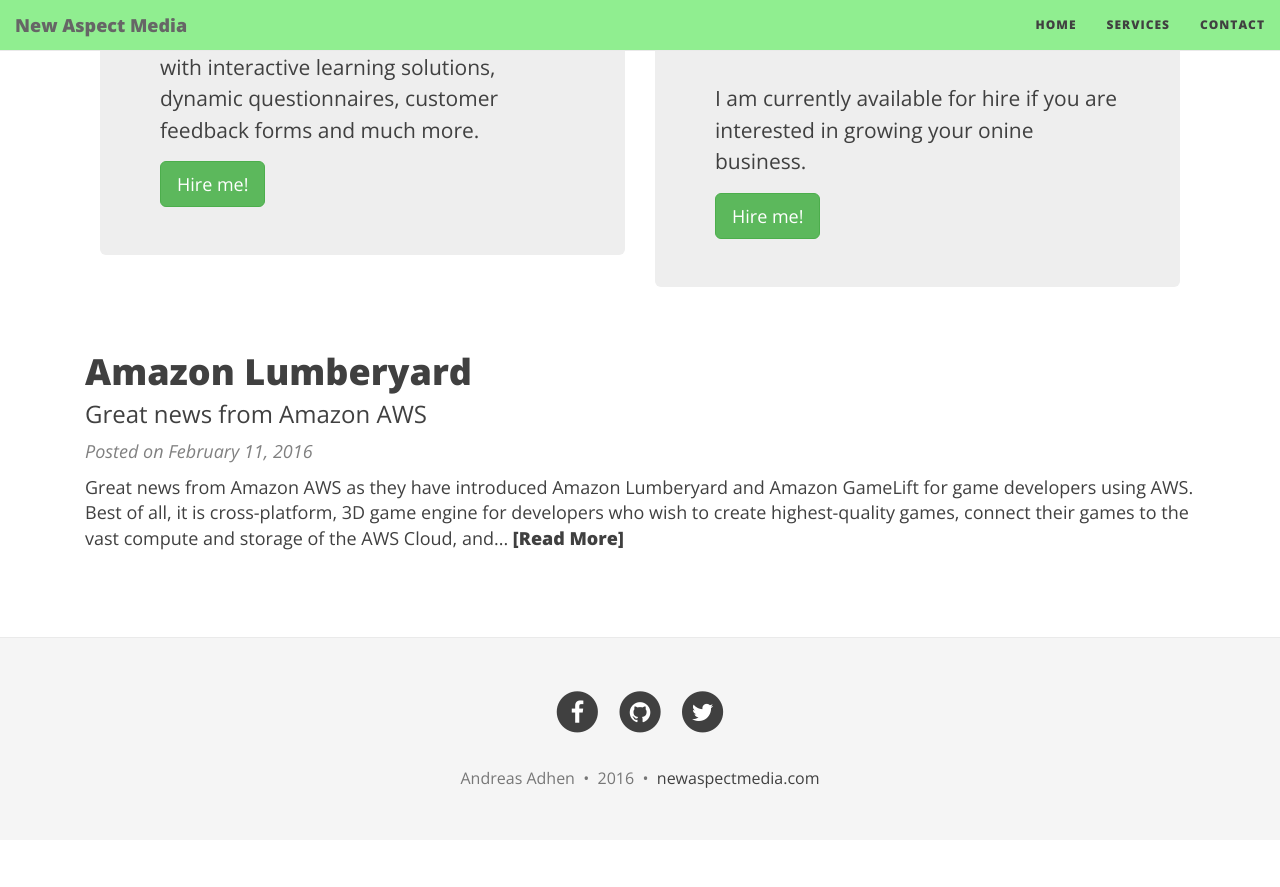
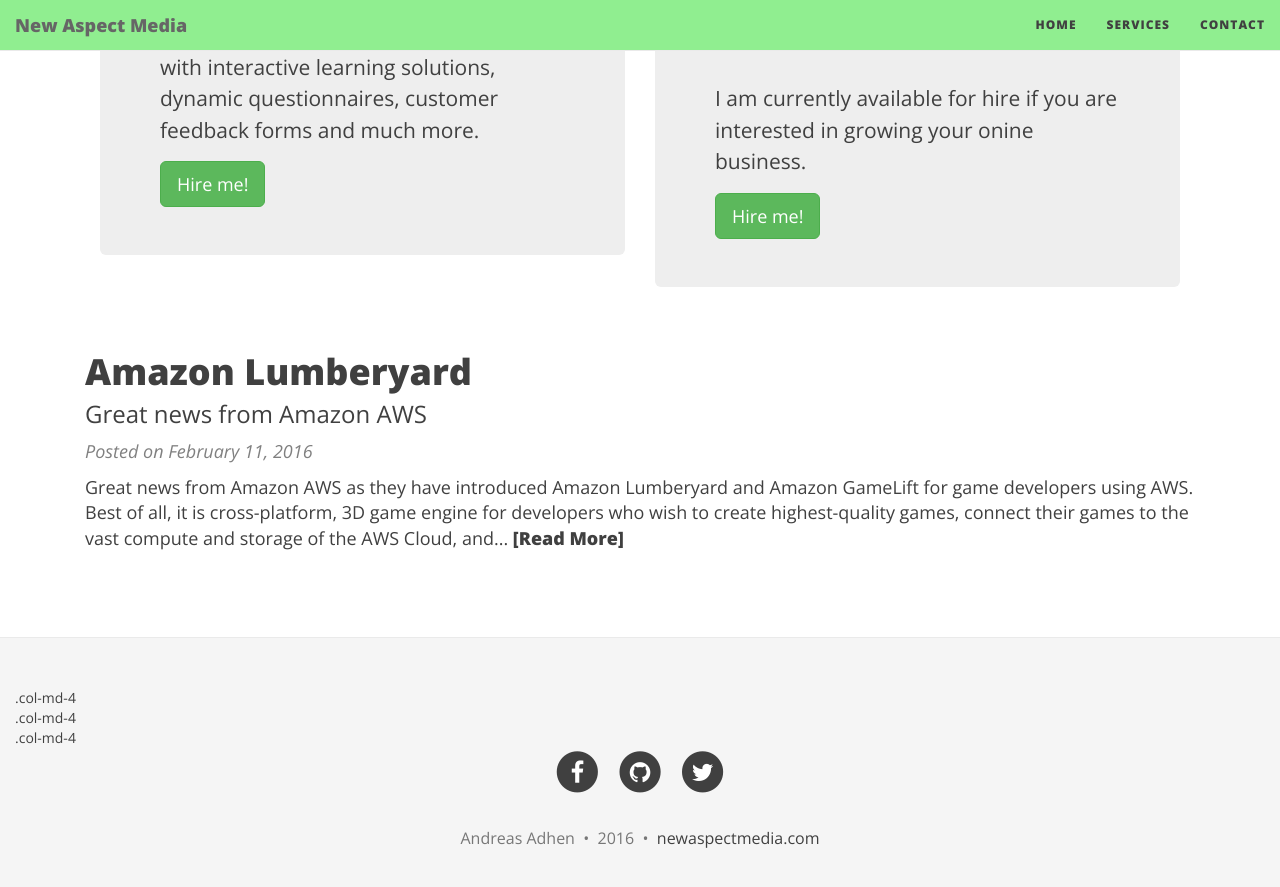
Before and after one commit to newmedia77/appxnam, a Jekyll site: the page built from index.html, in a window 1280 px wide and 900 px high, scrolled down 585 px. Shown: the top 887 px of the window. Built offline with Jekyll 4.4.1, drawn with Linux system fonts in a browser that asks for light colours; nearby versions of some CDN libraries; the list of posts is cut into pages by our own code; before the commit the page ends 1425 px from its top, so only the background shows below that.

Commit message:
andreas
footer

```diff
--- a/_includes/footer.html
+++ b/_includes/footer.html
@@ -1,4 +1,9 @@
 <footer>
+  <div class="row">
+  <div class="col-md-4">.col-md-4</div>
+  <div class="col-md-4">.col-md-4</div>
+  <div class="col-md-4">.col-md-4</div>
+</div>
   <div class="container beautiful-jekyll-footer">
     <div class="row">
       <div class="col-lg-8 col-lg-offset-2 col-md-10 col-md-offset-1">
```
